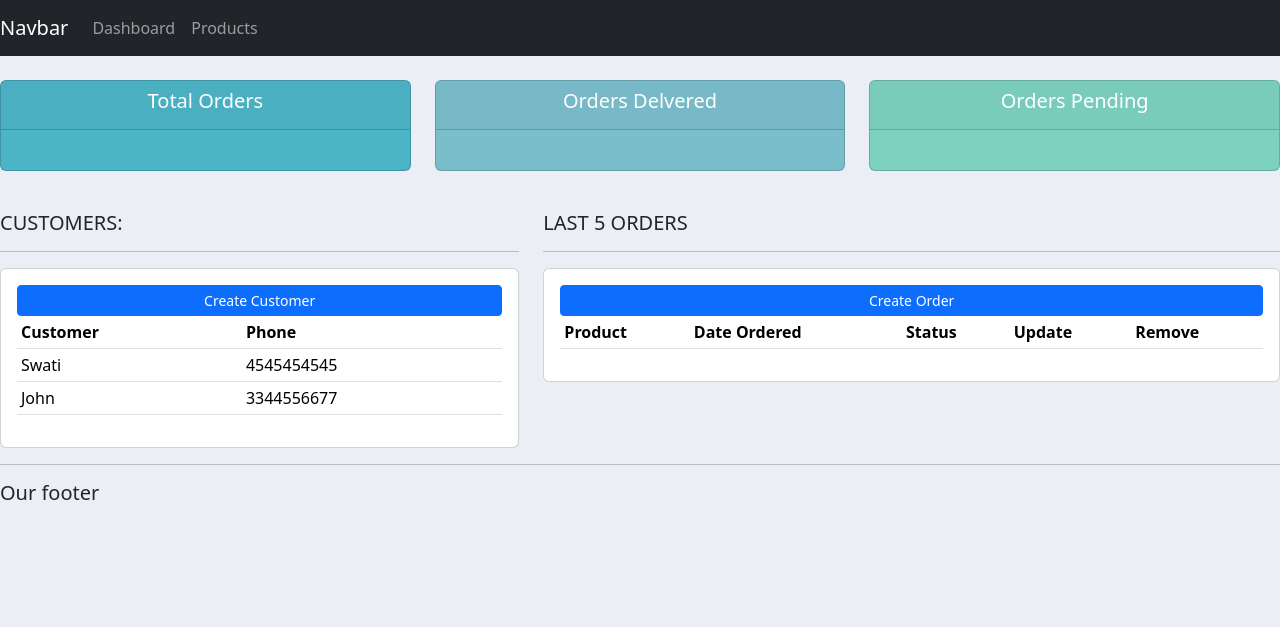
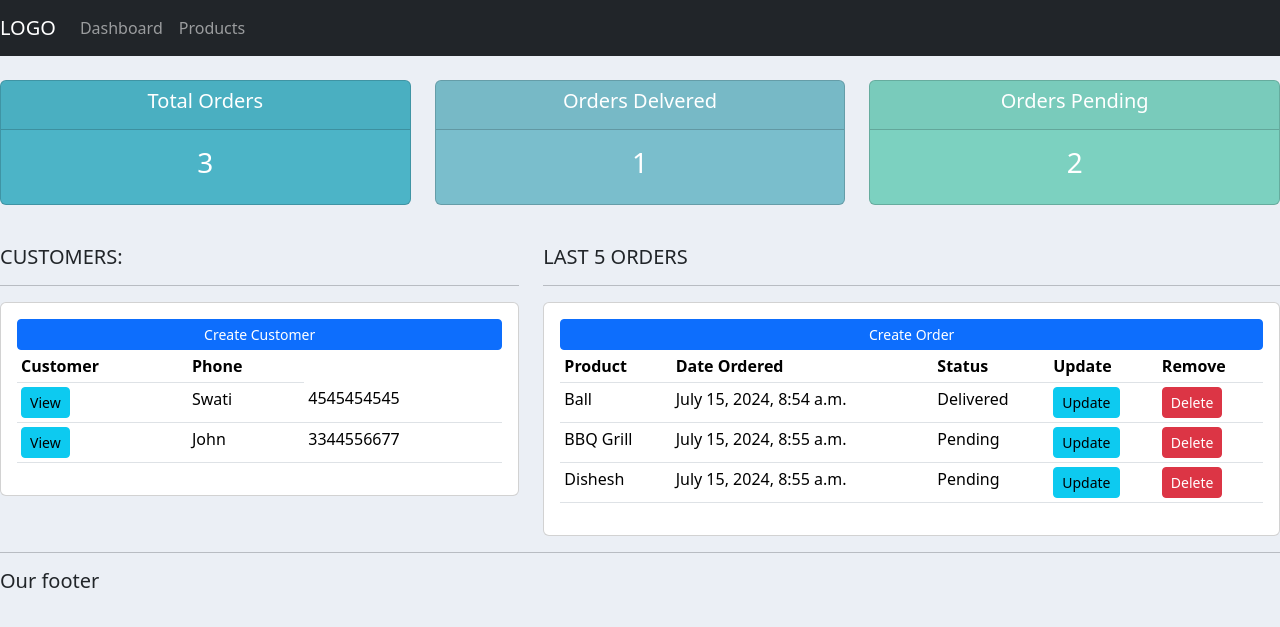
Before and after one commit to AkashKank/CRM_Django, a Django app: page / in a window 1280 px wide. Shown: the top 627 px of the page. Run offline with Django 5.2, Linux system fonts and the light colour scheme; data comes from the database, SQL or seed files in the repository; both versions use the stored data as it was after the commit; lists and menus that the app fills with data are empty.

Commit message:
Add files via upload

```diff
--- a/crm2/accounts/templates/accounts/dashboard.html
+++ b/crm2/accounts/templates/accounts/dashboard.html
@@ -18,6 +18,7 @@
 
                 {% for customer in customers %}
                     <tr>
+                        <td><a class="btn btn-sm btn-info" href="{% url 'customer' customer.id %}">View</a></td>
                         <td>{{customer.name}}</td>
                         <td>{{customer.phone}}</td>
                     </tr>
@@ -31,7 +32,7 @@
         <h5>LAST 5 ORDERS</h5>
         <hr>
         <div class="card card-body">
-            <a class="btn btn-primary btn-sm btn-block" href="">Create Order</a>
+            <a class="btn btn-primary btn-sm btn-block" href="{% url 'create_order' %}">Create Order</a>
             <table class="table table-sm">
                 <tr>
                     <th>Product</th>
@@ -40,6 +41,16 @@
                     <th>Update</th>
                     <th>Remove</th>
                 </tr>
+
+                {% for order in orders %}
+                    <tr>
+                        <td>{{order.Product}}</td>
+                        <td>{{order.date_created}}</td>
+                        <td>{{order.status}}</td>
+                        <td><a class="btn btn-sm btn-info" href="">Update</a></td>
+                        <td><a class="btn btn-sm btn-danger" href="">Delete</a></td>
+                    </tr>
+                {% endfor %}
             </table>
         </div>
     </div>
--- a/crm2/accounts/templates/accounts/navbar.html
+++ b/crm2/accounts/templates/accounts/navbar.html
@@ -1,15 +1,15 @@
 <nav class="navbar navbar-expand-lg navbar-dark bg-dark">
-    <a class="navbar-brand" href="#">Navbar</a>
+    <a class="navbar-brand 	" href="#">LOGO</a>
     <button class="navbar-toggler" type="button" data-toggle="collapse" data-target="#navbarNav" aria-controls="navbarNav" aria-expanded="false" aria-label="Toggle navigation">
       <span class="navbar-toggler-icon"></span>
     </button>
     <div class="collapse navbar-collapse" id="navbarNav">
       <ul class="navbar-nav">
         <li class="nav-item active">
-          <a class="nav-link" href="#">Dashboard</a>
+          <a class="nav-link" href="{% url 'home' %}">Dashboard</a>
         </li>
         <li class="nav-item">
-          <a class="nav-link" href="#">Products</a>
+          <a class="nav-link" href="{% url 'products' %}">Products</a>
         </li>
       </ul>
     </div>
--- a/crm2/accounts/templates/accounts/status.html
+++ b/crm2/accounts/templates/accounts/status.html
@@ -7,7 +7,7 @@
                     <h5 class="card-title">Total Orders</h5>
                 </div>
                 <div class="card-body">
-                    <h3 class="card-title"></h3>
+                    <h3 class="card-title">{{total_orders}}</h3>
                 </div>
             </div>
         </div>
@@ -20,7 +20,7 @@
                     <h5 class="card-title">Orders Delvered</h5>
                 </div>
                 <div class="card-body">
-                    <h3 class="card-title"></h3>
+                    <h3 class="card-title">{{delivered}}</h3>
                 </div>
             </div>
         </div>
@@ -33,7 +33,7 @@
                     <h5 class="card-title">Orders Pending</h5>
                 </div>
                 <div class="card-body">
-                    <h3 class="card-title"></h3>
+                    <h3 class="card-title">{{pending}}</h3>
                 </div>
             </div>
         </div>
--- a/crm2/accounts/urls.py
+++ b/crm2/accounts/urls.py
@@ -2,7 +2,8 @@ from django.urls import path
 from . import views
 
 urlpatterns = [
-    path('',views.home),
-    path('products/',views.products),
-    path('customer/',views.customer),
+    path('',views.home, name='home'),
+    path('products/',views.products,name='products'),
+    path('customer/<str:pk_test>/',views.customer, name='customer'),
+    path('create_order/',views.createOrder,name='create_order'),
 ]
--- a/crm2/accounts/views.py
+++ b/crm2/accounts/views.py
@@ -2,13 +2,21 @@ from django.shortcuts import render
 from django.http import HttpResponse
 # Create your views here.
 from .models import *
+from .forms import OrderForm
 
 
 def home(request):
     orders = Order.objects.all()
     customers = Customer.objects.all()
 
-    context = {'orders':orders,'customers':customers}
+    total_customers = customers.count()
+
+    total_orders = orders.count()
+    delivered = orders.filter(status='Delivered').count()
+    pending = orders.filter(status='Pending').count()
+
+
+    context = {'orders':orders,'customers':customers, 'total_orders':total_orders, 'delivered':delivered, 'pending':pending}
 
     return render(request, 'accounts\dashboard.html',context)
 
@@ -17,5 +25,23 @@ def products(request):
 
     return render(request,'accounts\products.html',{'products':products})
 
-def customer(request):
-    return render(request,'accounts\customer.html')
+def customer(request, pk_test):
+    customer = Customer.objects.get(id=pk_test)
+
+    orders = customer.order_set.all()
+    order_count = orders.count()
+
+    context = {'customer':customer,'orders':orders,'order_count':order_count}
+    return render(request,'accounts\customer.html',context)
+
+def createOrder(request):
+
+    form = OrderForm()
+    if request.method == 'POST':
+        #print('Printing POST:', request.POST)
+        form = OrderForm(request.POST)
+        if form.is_valid():
+            form.save()
+
+    context = {'form':form}
+    return render(request, 'accounts/order_form.html', context)
```
Also changed, not shown: crm2/accounts/forms.py (added, +7 -0 lines), crm2/accounts/templates/accounts/customer.html (+16 -5 lines), crm2/accounts/templates/accounts/order_form.html (added, +12 -0 lines), crm2/db.sqlite3.
